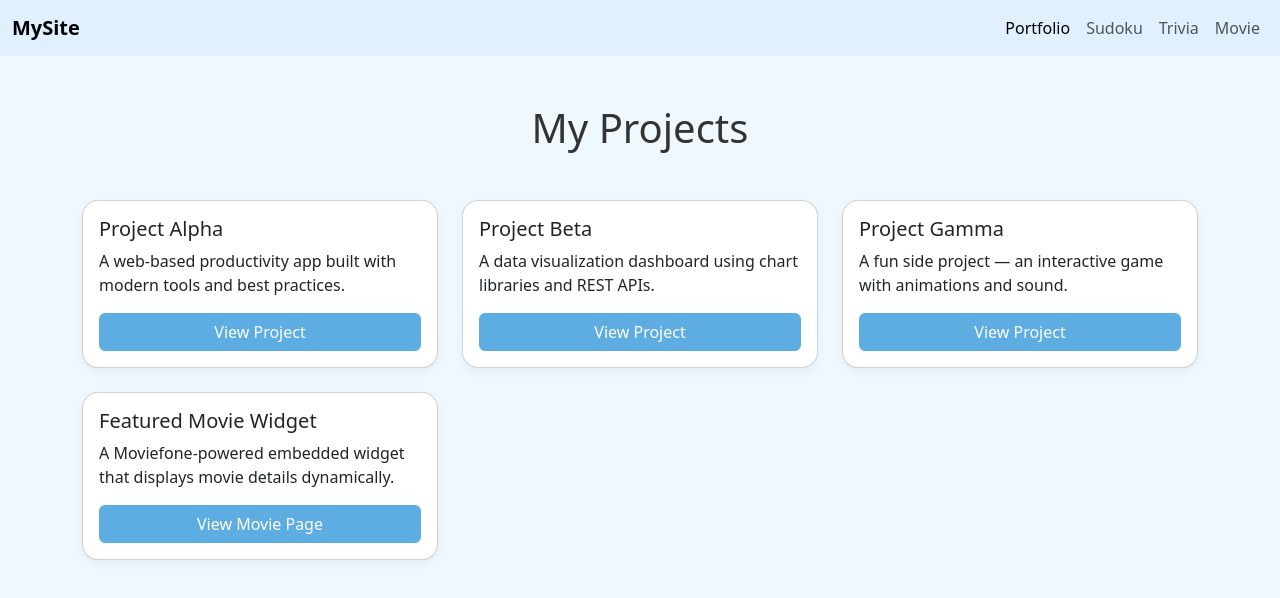
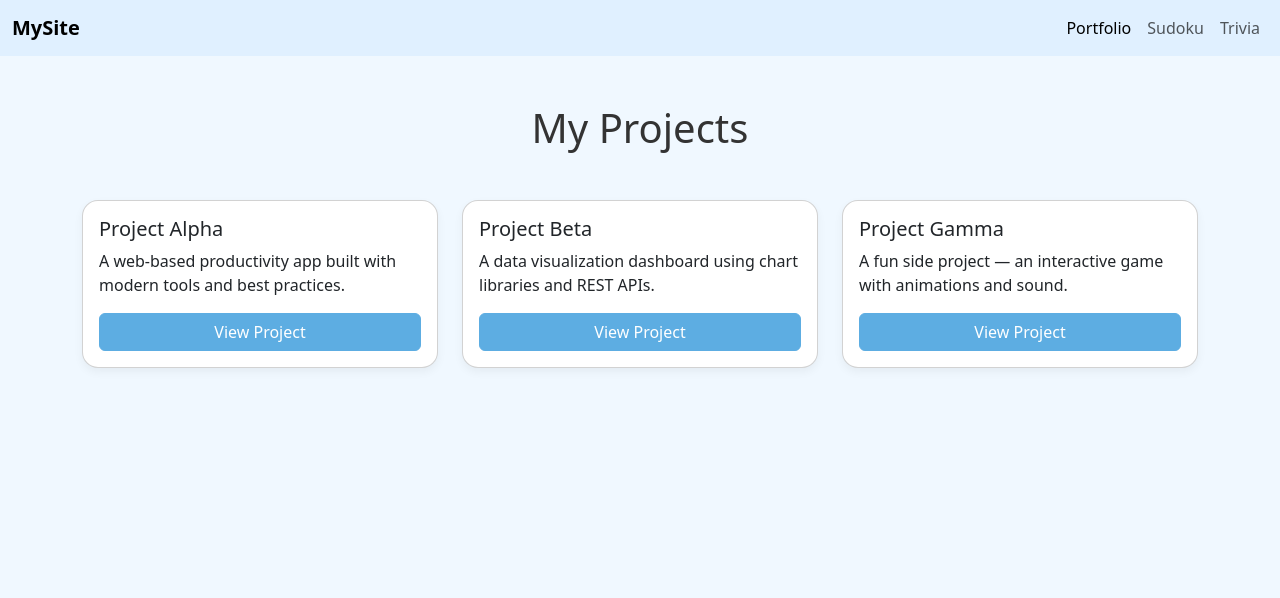
Before and after one commit to Syzygetic/Github-Portfolio-Site, a plain HTML site: page index.html in a window 1280 px wide. Drawn offline with nearby package versions, Linux system fonts and the light colour scheme.

Commit message:
Removed moviefone related contents from index.html.

```diff
--- a/index.html
+++ b/index.html
@@ -43,7 +43,6 @@
           <li class="nav-item"><a class="nav-link active" href="index.html">Portfolio</a></li>
           <li class="nav-item"><a class="nav-link" href="sudoku.html">Sudoku</a></li>
           <li class="nav-item"><a class="nav-link" href="trivia.html">Trivia</a></li>
-          <li class="nav-item"><a class="nav-link" href="moviefone.html">Movie</a></li>
         </ul>
       </div>
     </div>
@@ -74,15 +73,6 @@
           <a href="#" class="btn btn-primary">View Project</a>
         </div>
       </div>
-
-      <!-- New Moviefone Project Card -->
-      <div class="col-md-4">
-        <div class="card p-3">
-          <h5 class="card-title">Featured Movie Widget</h5>
-          <p class="card-text">A Moviefone-powered embedded widget that displays movie details dynamically.</p>
-          <a href="moviefone.html" class="btn btn-primary">View Movie Page</a>
-        </div>
-      </div>
     </div>
   </div>
 
```
